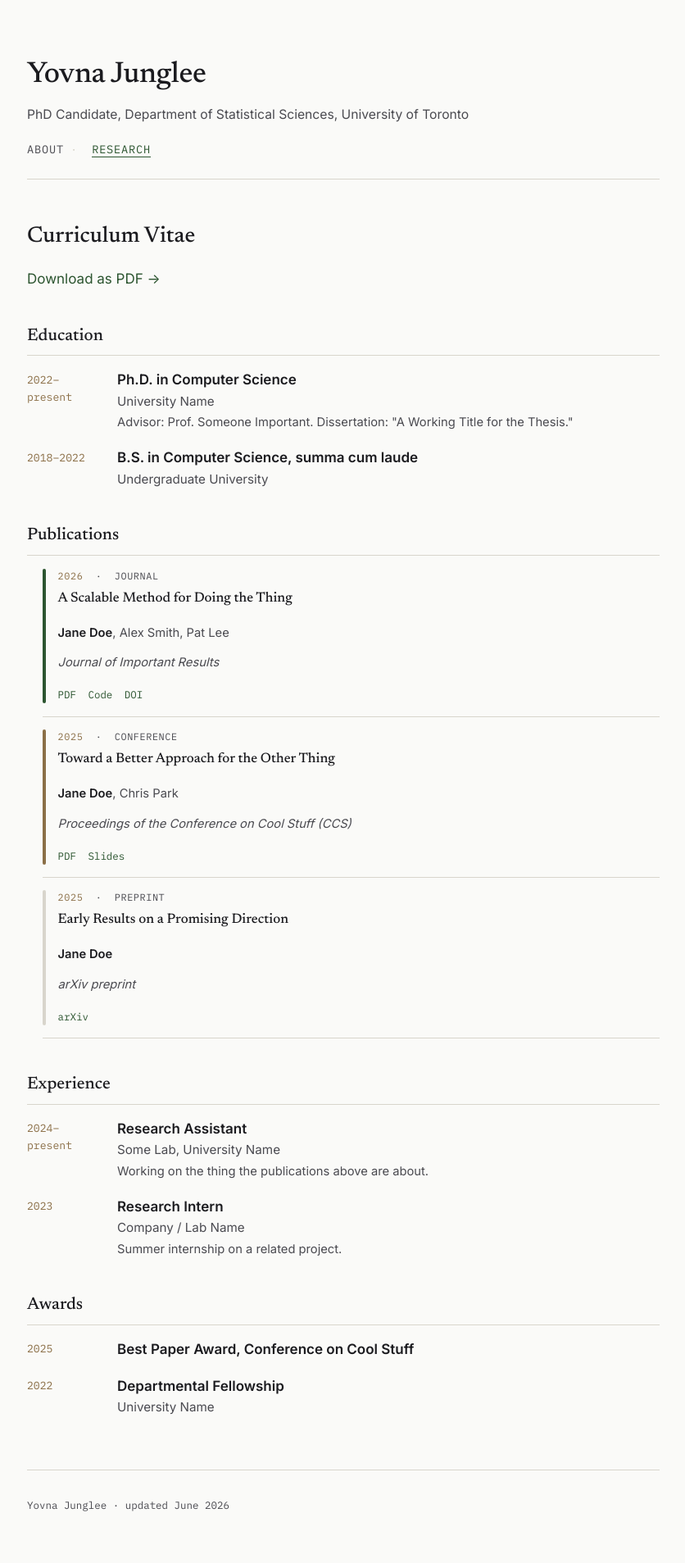
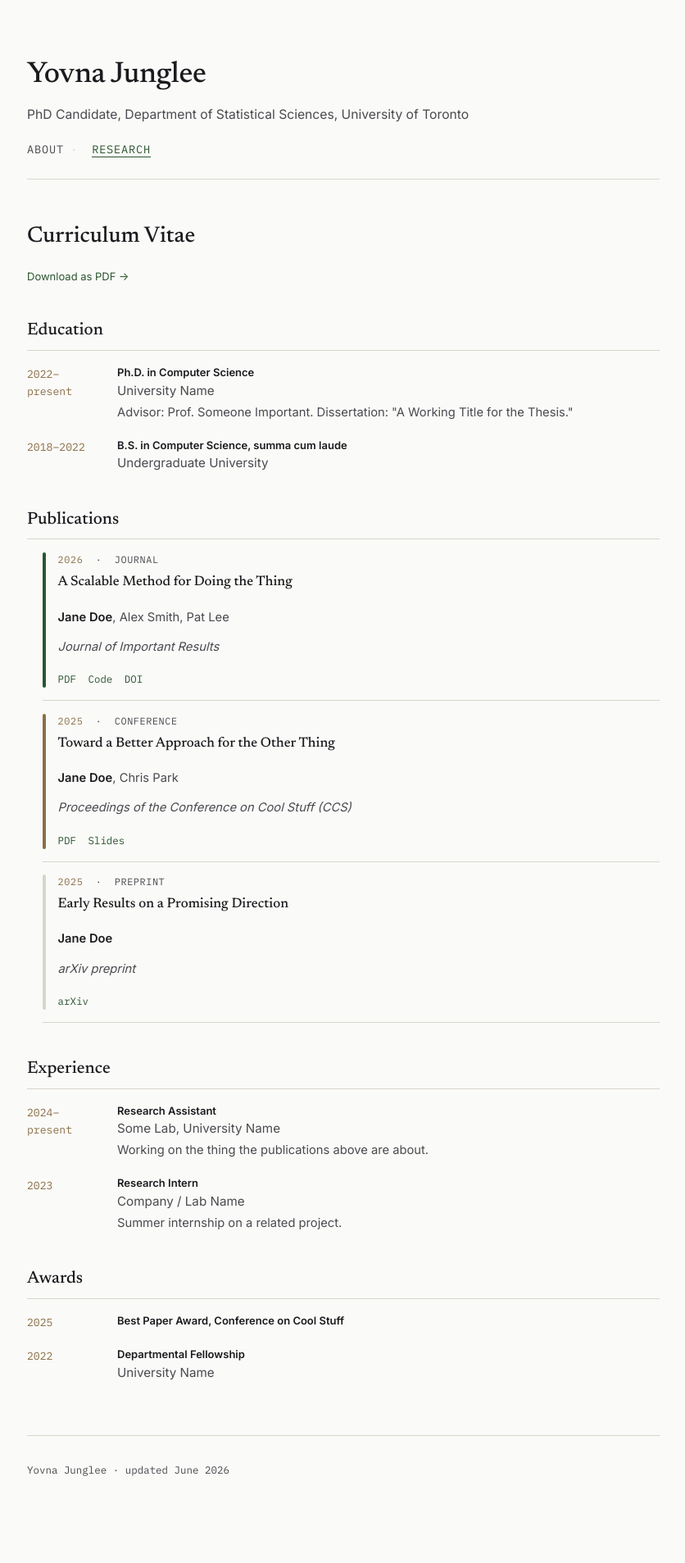
Before and after one commit to yovnajunglee/yovnajunglee.github.io, a Jekyll site: the page built from cv.md, in a window 1280 px wide. Shown: the whole page at 82% size, without its empty margins (221-1057 px from the left). Built offline with Jekyll 4.4.1, drawn with Linux system fonts in a browser that asks for light colours; after the commit the page ends 1865 px from its top, so only the background shows below that.

Commit message:
Update main.scss

```diff
--- a/assets/css/main.scss
+++ b/assets/css/main.scss
@@ -29,7 +29,7 @@ body {
   background: var(--color-bg);
   color: var(--color-ink);
   font-family: var(--font-body);
-  font-size: 17px;
+  font-size: 13px;
   line-height: 1.6;
 }
 
```
